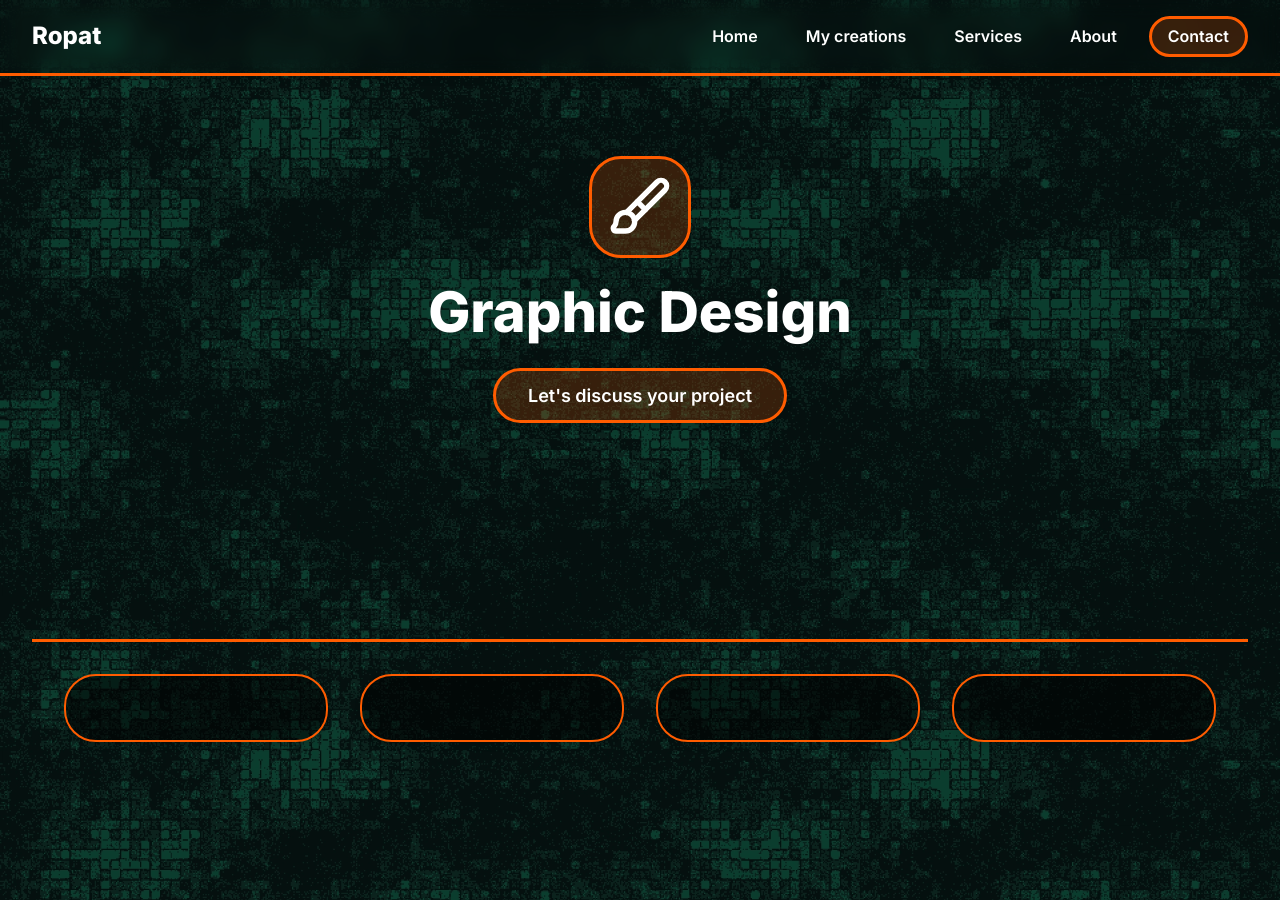
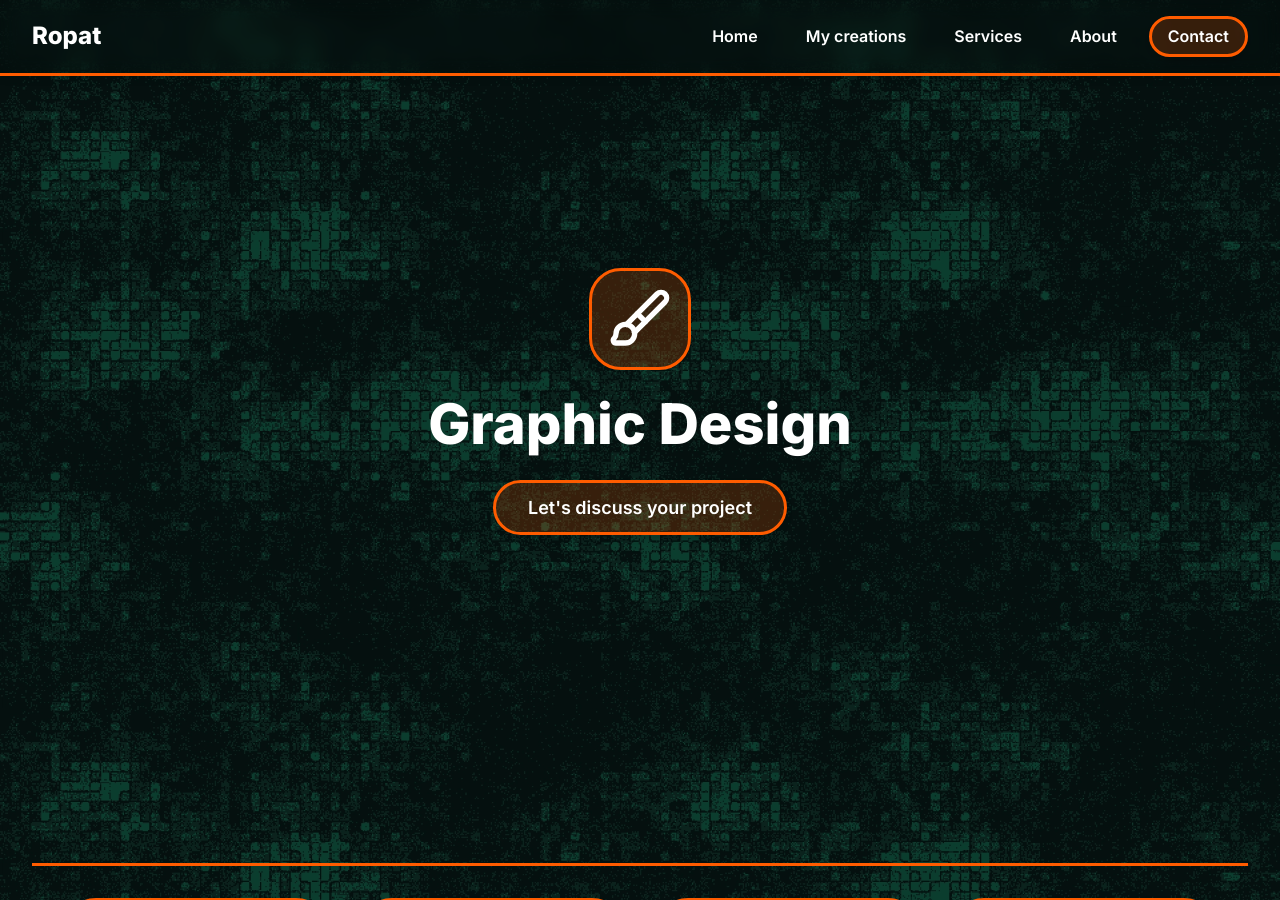
Before and after one commit to 7Nautilus/ropat-portfolio, a Jekyll site: the page built from en/services/graphic-design.html, in a window 1280 px wide and 900 px high. Built offline with Jekyll 4.4.1, drawn with Linux system fonts in a browser that asks for light colours.

Commit message:
Update padding for layout and service hero sections

```diff
--- a/assets/css/style.css
+++ b/assets/css/style.css
@@ -897,7 +897,7 @@ main {
   flex-direction: column;
   align-items: center;
   gap: var(--spacing-md);
-  padding: var(--spacing-xl);
+  padding: 10rem var(--spacing-xl);
   border-radius: var(--border-radius-lg);
   overflow: hidden;
 }
@@ -1589,7 +1589,7 @@ footer {
   }
 
   .service-hero {
-    padding: var(--spacing-lg);
+    padding: 10rem var(--spacing-lg);
   }
 
   .service-feature-section,
```
